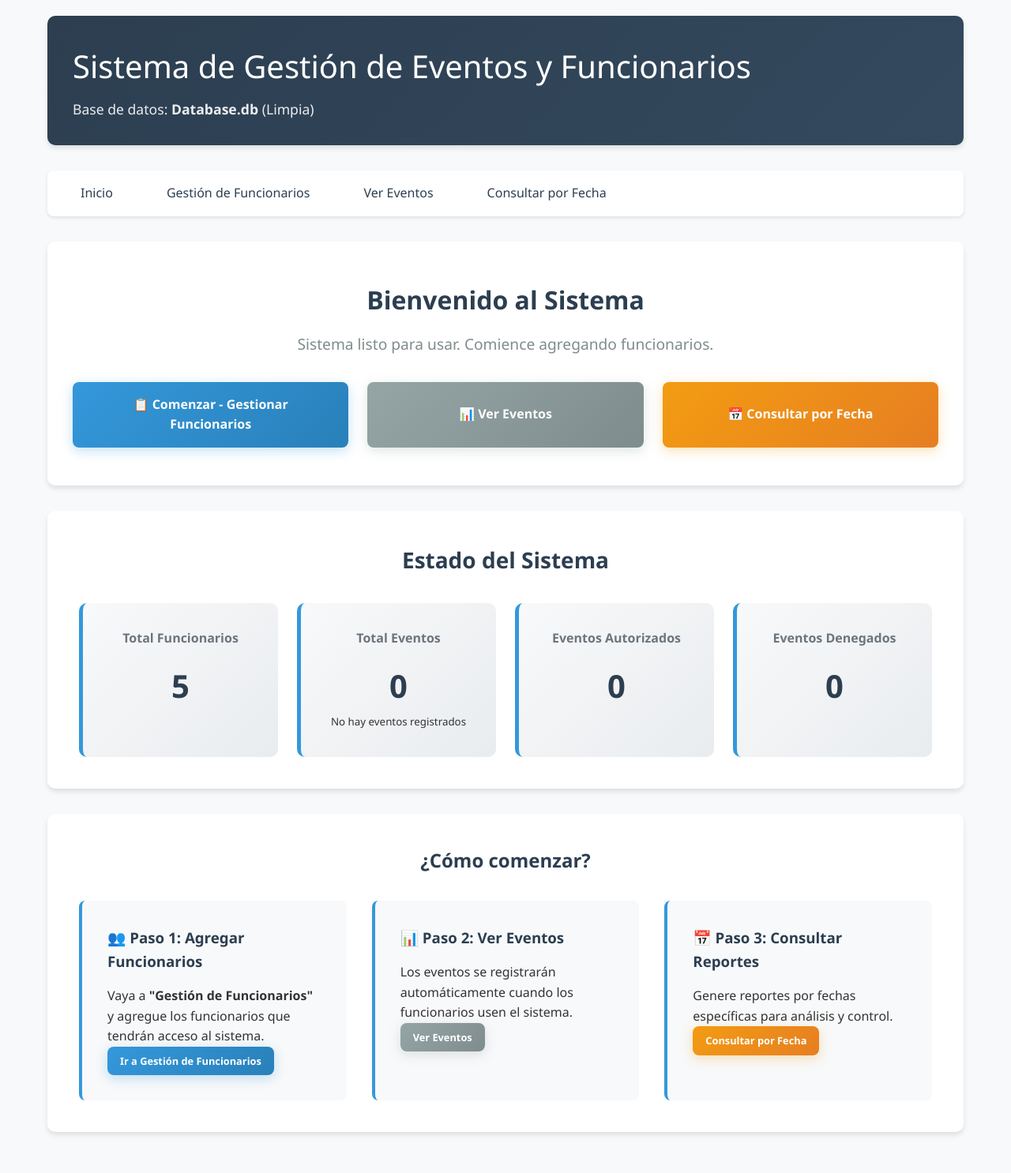
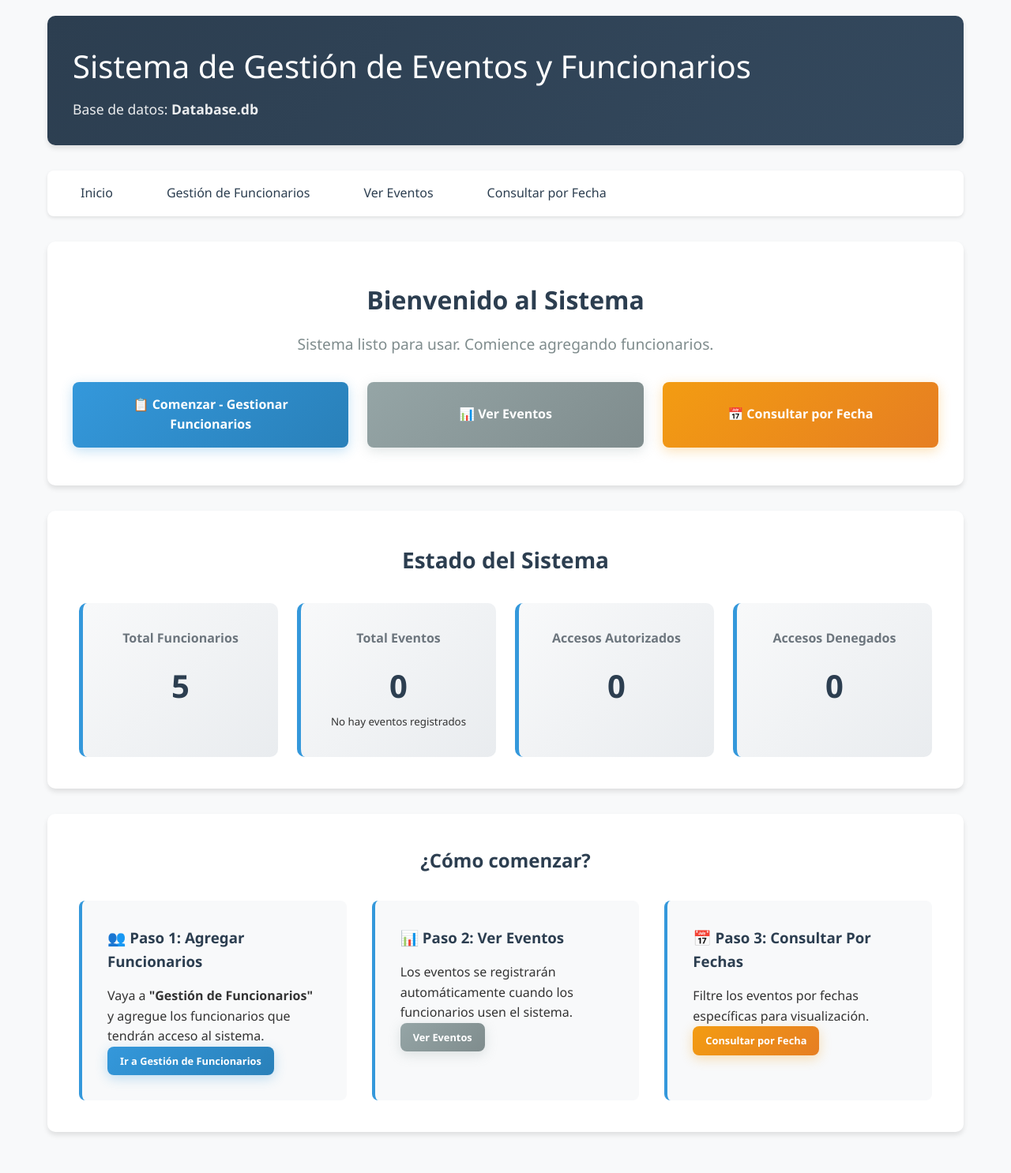
Before and after one commit to GabRodri/Obligatorio_Sistemas_Embebidos, a Flask app: page / in a window 1280 px wide. Shown: the whole page at 79% size. Run offline with Flask 3, Linux system fonts and the light colour scheme; data comes from the database, SQL or seed files in the repository; data that the repository does not hold is empty.

Commit message:
cambios en ui para informe

```diff
--- a/app/flaskProject/templates/consultar_eventos.html
+++ b/app/flaskProject/templates/consultar_eventos.html
@@ -123,11 +123,6 @@
                     </tbody>
                 </table>
             </div>
-
-            <div class="export-section">
-                <button onclick="exportarPDF()" class="btn btn-warning">Exportar a PDF</button>
-                <button onclick="exportarExcel()" class="btn btn-success">Exportar a Excel</button>
-            </div>
             {% endif %}
         </section>
         {% endif %}
--- a/app/flaskProject/templates/index.html
+++ b/app/flaskProject/templates/index.html
@@ -10,7 +10,7 @@
     <div class="container">
         <header>
             <h1>Sistema de Gestión de Eventos y Funcionarios</h1>
-            <p>Base de datos: <strong>Database.db</strong> (Limpia)</p>
+            <p>Base de datos: <strong>Database.db</strong> </p>
         </header>
 
         {% with messages = get_flashed_messages(with_categories=true) %}
@@ -63,11 +63,11 @@
                         <small>{% if estadisticas.total_eventos == 0 %}No hay eventos registrados{% endif %}</small>
                     </div>
                     <div class="stat-card">
-                        <h3>Eventos Autorizados</h3>
+                        <h3>Accesos Autorizados</h3>
                         <p class="stat-number">{{ estadisticas.auth_stats.get(1, 0) }}</p>
                     </div>
                     <div class="stat-card">
-                        <h3>Eventos Denegados</h3>
+                        <h3>Accesos Denegados</h3>
                         <p class="stat-number">{{ estadisticas.auth_stats.get(0, 0) }}</p>
                     </div>
                 </div>
@@ -87,8 +87,8 @@
                         <a href="{{ url_for('ver_eventos') }}" class="btn btn-secondary btn-sm">Ver Eventos</a>
                     </div>
                     <div class="feature-card">
-                        <h3>📅 Paso 3: Consultar Reportes</h3>
-                        <p>Genere reportes por fechas específicas para análisis y control.</p>
+                        <h3>📅 Paso 3: Consultar Por Fechas</h3>
+                        <p>Filtre los eventos por fechas específicas para visualización.</p>
                         <a href="{{ url_for('consultar_eventos') }}" class="btn btn-warning btn-sm">Consultar por Fecha</a>
                     </div>
                 </div>
```
